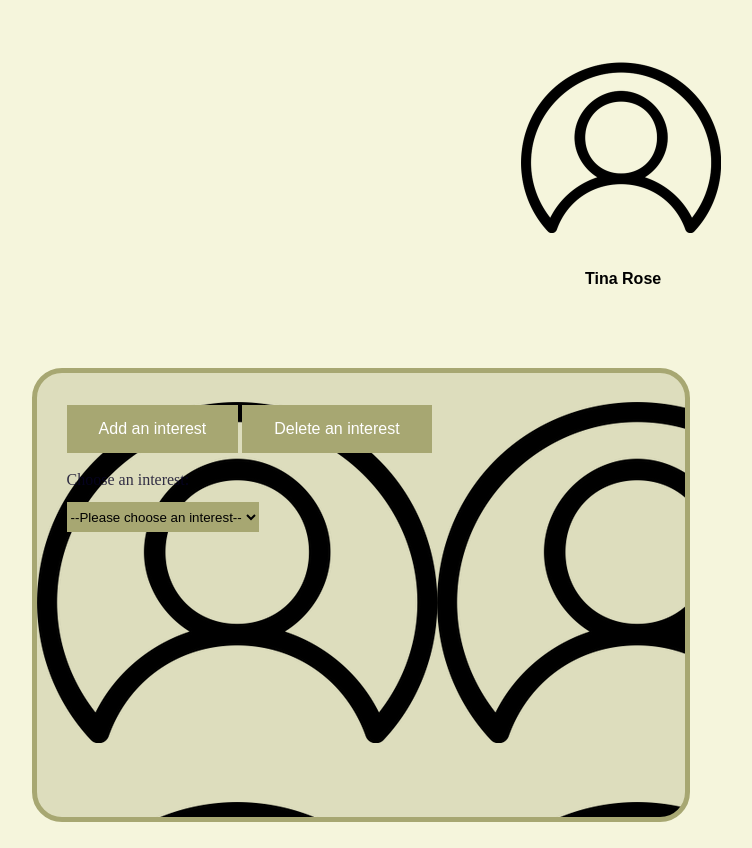
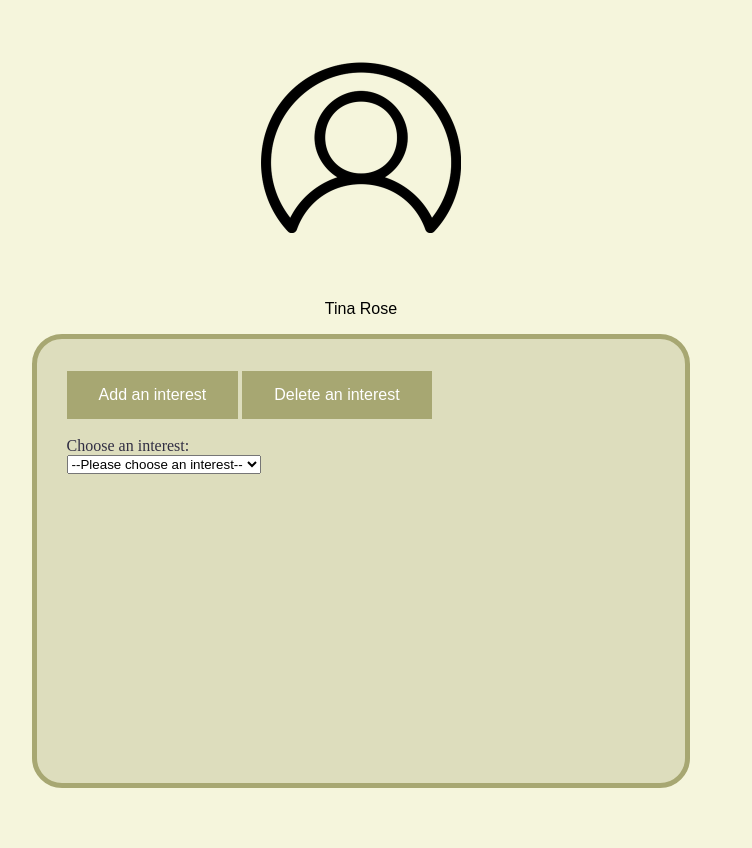
Before and after one commit to magalieV/Business_Intelligence_Project, a Python web app: template Totally_Spies/src/main/resources/templates/profile.html in a window 1280 px wide. Shown: the whole page, without its empty margins (279-1031 px from the left). Before the commit the page ends 822 px from the top, so only its background shows below. Run offline with Jinja, Linux system fonts and the light colour scheme; the template is opened without the code that fills it, so the values that code supplies are empty.

Commit message:
Correct profile page

```diff
--- a/Totally_Spies/src/main/resources/static/css/profile.css
+++ b/Totally_Spies/src/main/resources/static/css/profile.css
@@ -11,13 +11,15 @@ body {
 img {
     width: 200px;
     margin-top: 3em;
-    margin-left: 50em;
+    display: block;
+    margin-left: auto;
+    margin-right: auto;
 }
 
-b {
-    margin-left: 54em;
-    font-family: Arial, Helvetica, sans-seri;
+#user-name {
+    font-family: Arial, Helvetica, sans-serif;
     font-size: medium;
+    text-align: center;
 }
 
 .box-list {
@@ -25,16 +27,13 @@ b {
     height: 53%;
     background-color:rgb(221, 221, 189);
     margin: auto;
-    margin-bottom: 10pc;
-    padding: 0px 30px 20px;
+    padding: 0 30px 20px;
     border: solid 5px rgb(167, 167, 114);
     border-radius: 30px;
     color: rgba(6, 2, 37, 0.801);
-    background-image: url("../img/user.png");
-    margin-top: 5em;
 }
 
-#add-list {
+#add-list, #del-list {
     background-color: rgb(167, 167, 114);
     border: none;
     color: white;
--- a/Totally_Spies/src/main/resources/templates/profile.html
+++ b/Totally_Spies/src/main/resources/templates/profile.html
@@ -9,13 +9,13 @@
 <body>
 <div class="background">
     <img src="img/user.png" alt="User"><br><br>
-    <b>Tina Rose</b>
+    <p id="user-name">Tina Rose</p>
 </div>
 <div class="box-list">
     <button type="button" id="add-list" onclick="myFunction()">Add an interest</button>
-    <button type="button" id="add-list" onclick="myFunction()">Delete an interest</button><br><br>
+    <button type="button" id="del-list" onclick="myFunction()">Delete an interest</button><br><br>
     <label for="select-title">Choose an interest:</label><br>
-        <select name="demo" id="interest-select">
+        <select name="demo" id="select-title">
             <option value="">--Please choose an interest--</option>
             <option value="interest-1">Dance</option>
             <option value="interest-2">Music</option>
```
